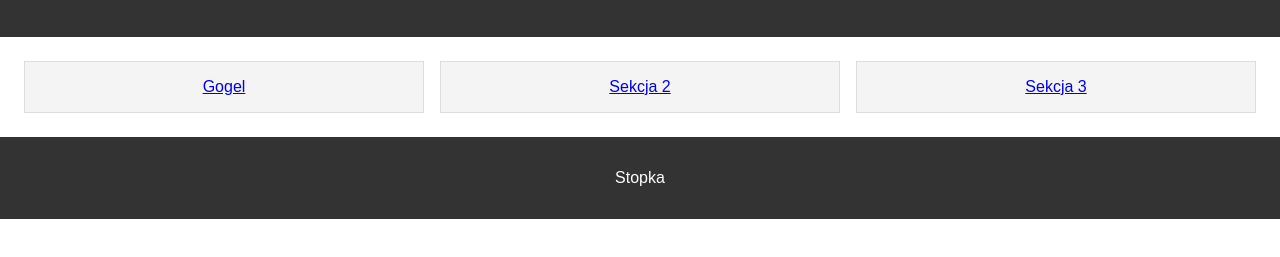
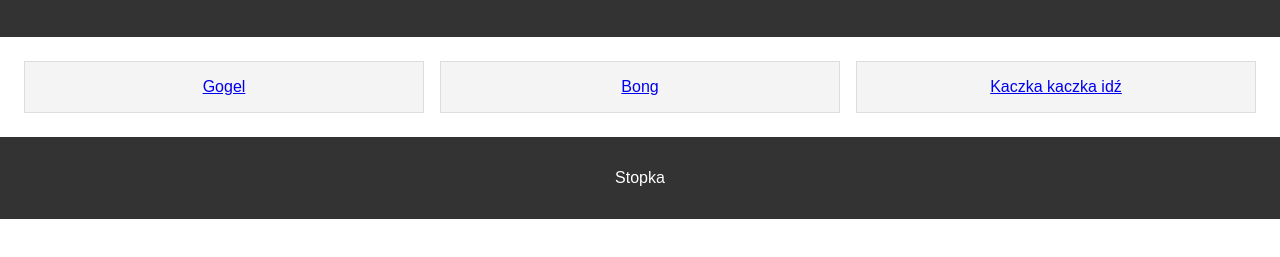
Before and after one commit to MlcodeDev/Zadanie-3, a plain HTML site: page index.html in a window 1280 px wide. Shown: the part 75-332 px from the top of the page. Drawn offline with Linux system fonts and the light colour scheme.

Commit message:
Zmieniono nazwy i adresy przycisków na własne

```diff
--- a/index.html
+++ b/index.html
@@ -12,8 +12,8 @@
     </header>
     <main class="container">
         <a href="https://www.google.com/" class="box">Gogel</a>
-        <a href="https://www.example2.com&quot;" class="box">Sekcja 2</a>
-        <a href="https://www.example3.com&quot;" class="box">Sekcja 3</a>
+        <a href="https://www.bing.com" class="box">Bong</a>
+        <a href="https://duckduckgo.com/" class="box">Kaczka kaczka idź</a>
     </main>
     <footer>
         <p>Stopka</p>
```
